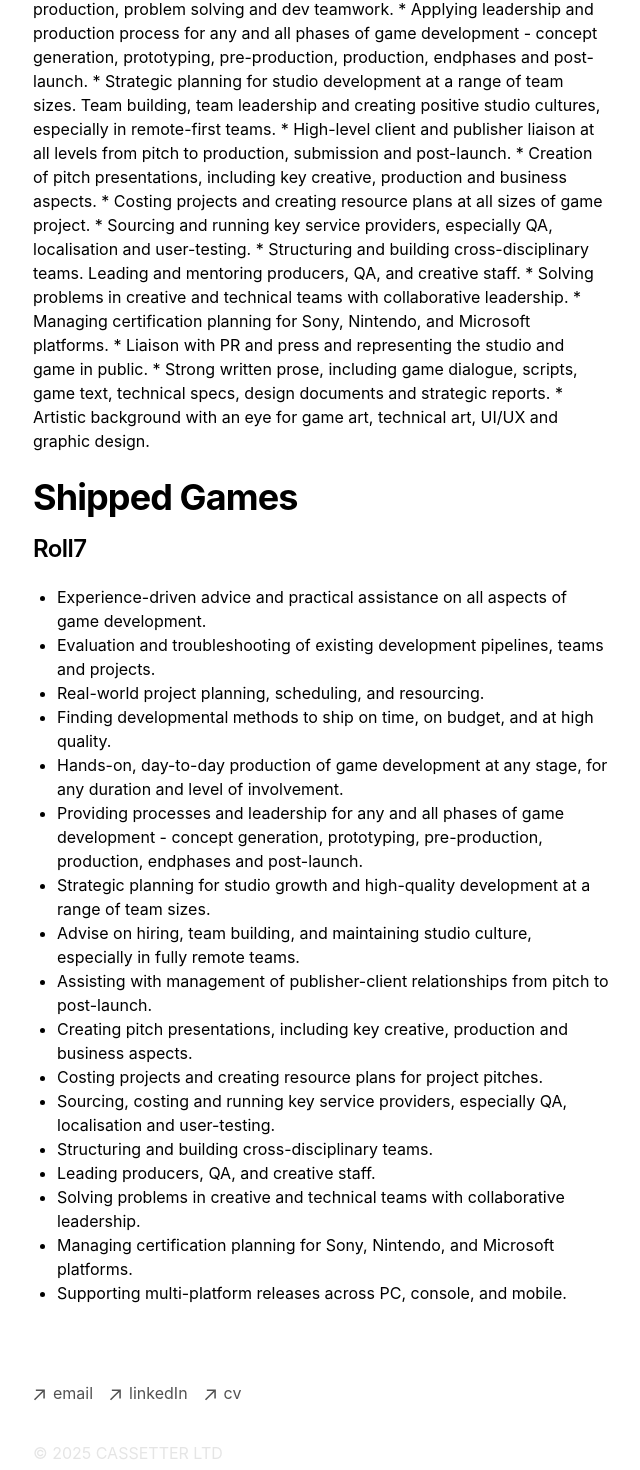
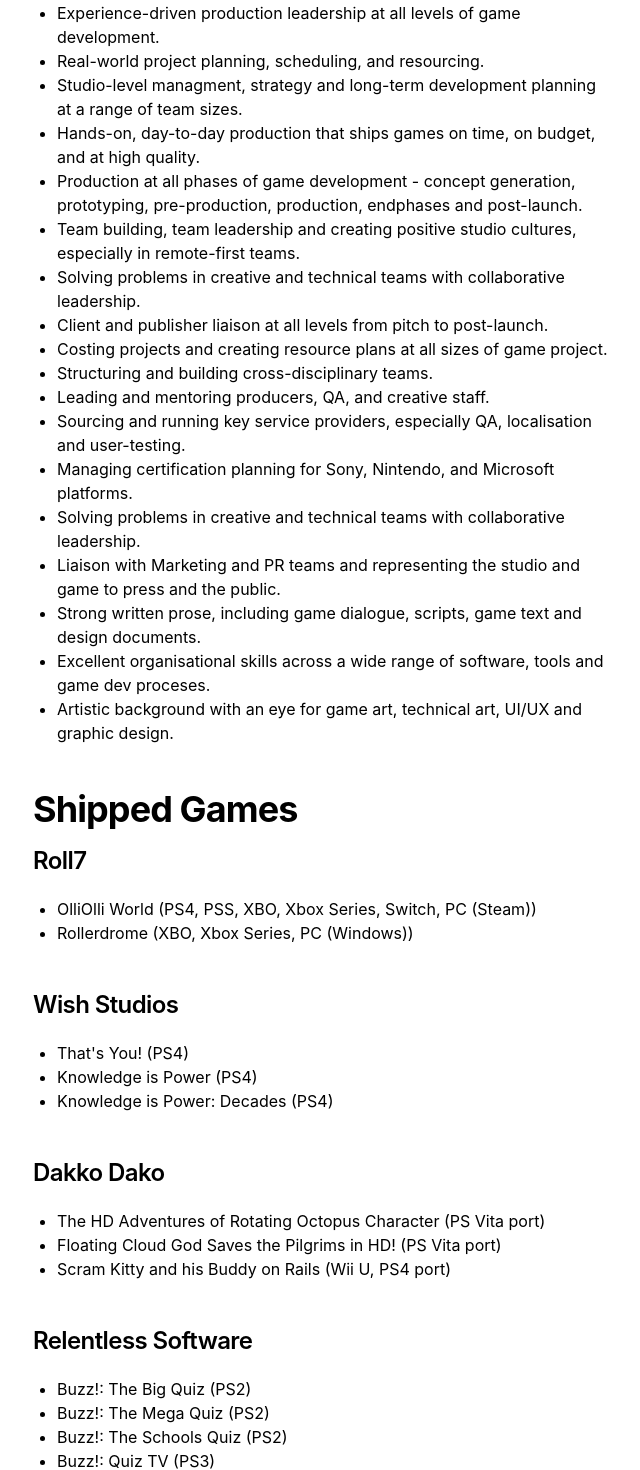
Before and after one commit to dancroucher/cassetter, a Next.js app: page /danCroucher in a window 1280 px wide. Shown: the part 2291-3761 px from the top of the page, without its empty margins (319-959 px from the left). Built offline with nearby package versions, Linux system fonts and the light colour scheme.

Commit message:
Update page.tsx

```diff
--- a/app/danCroucher/page.tsx
+++ b/app/danCroucher/page.tsx
@@ -31,7 +31,7 @@
       <i>Remote, November 2019 - November 2024</i> </p>
       <p className="prose">
       I led the development of the BAFTA-nominated <a href="https://www.youtube.com/watch?v=m0-MbIc96PI" target="_blank">OlliOlli World</a> and collaborated on the BAFTA-winning <a href="https://www.youtube.com/watch?v=xUAhqImHbsE" target="_blank">Rollerdrome</a>. Following the acquisition of the studio by Take-Two Interactive I then went on to head up all development at the studio. My responsibilities included scheduling and resourcing multiple teams and concurrent projects across the studio as well as high-level management of all aspects of production and QA, studio strategy and development quality.
-      </p><br />
+      </p><br /><br />
       <h3 className="mb-2 text-2xl font-semibold tracking-tight">Senior Producer & Development Director at <a href="https://www.gamesindustry.biz/wish-studios-closing-down" target="_blank">Wish Studios</a></h3>
       <p className="prose">
       <i>In-Office, July 2014 - March 2019</i></p>
@@ -43,55 +43,86 @@
       <i>Hybrid, June 2025 - Present</i></p>
       <p className="prose">
       At Media Molecule I've joined a large team of Producers taking a large creative project into full production. My role is hands-on, looking after a group of 20 multi-disciplinary artists, designers and writers. Mixing agile process with content pipeline tracking and workflow managment, this technical role leverages my skills in team management and facilitation, and leans on a creative approach to production within a dev team.
-      </p><br />
+      </p><br /><br />
       <h3 className="mb-2 text-2xl font-semibold tracking-tight">Senior Producer (Contract) at <a href="https://electricsquare.com/" target="_blank">Electric Square</a></h3>
       <p className="prose">
       <i>In-Office, April - October 2019</i></p>
       <p className="prose">
       I joined Electric Square to assist completion of the soft-launch of F2P title Forza Street for Microsoft, on iOS and Android. Working with five producers on a large development team. I collaborated closely with engineering and QA to take this Unreal Engine PC title to a position of performance and quality, as well as working closely with the client publisher and other release partners to ensure a successful launch.
-      </p><br />
+      </p><br /><br />
       <h3 className="mb-2 text-2xl font-semibold tracking-tight">Lead Producer at <a href="https://dakkodakko.com/presskit/" target="_blank">Dakko Dakko</a></h3>
       <p className="prose">
       <i>Hybrid, November 2012 - June 2014</i></p>
       <p className="prose">
       As part of an indie four-man team, my role was wide-ranging and ever-changing. From pitching and signing projects, to planning and scheduling, via mechanic and level design, game art creation, localisation, QA, certification and post-launch PR and marketing. Flexible and organic scheduling meant <a href="https://www.youtube.com/watch?v=jTIw2uAYFR8" target="_blank">our games</a> could breathe creatively, but shipped on time and budget.
-      </p><br />
+      </p><br /><br />
       <h3 className="mb-2 text-2xl font-semibold tracking-tight">Producer at <a href="https://en.wikipedia.org/wiki/Relentless_Software" target="_blank">Relentless Software</a></h3>
       <p className="prose">
       <i>In-Office, October 2005 - October 2012</i></p>
       <p className="prose">
       I started at Relentless as an assistant producer handling localisation and left having led a team of 30+ on a <a href="https://www.youtube.com/watch?v=sCeiH2sWu8w" target="_blank">truly unique Kinect title</a> on Xbox 360. On the way I worked with cross-discipline teams to deliver results via brainstorming. prototyping, pre-production, production and eventual submission on many large and small projects, including many games in the <a href="https://www.youtube.com/watch?v=jso9QEr5Uic" target="_blank">BAFTA-winning Buzz! Franchise</a>.
-      </p><br />
+      </p><br /><br />
       <h2 className="mb-4 text-4xl font-bold tracking-tight">Skills</h2>
       <p className="prose">
-Experience-driven production leadership at all levels of game development. * Real-world project planning, scheduling, and resourcing. * Studio-level managment, strategy and long-term development planning; including resourcing and infrastructure. * Using production methodologies to ship games on time, on budget, and at high quality. * Hands-on, day-to-day production, problem solving and dev teamwork. * Applying leadership and production process for any and all phases of game development - concept generation, prototyping, pre-production, production, endphases and post-launch. * Strategic planning for studio development at a range of team sizes.
-
-Team building, team leadership and creating positive studio cultures, especially in remote-first teams. * High-level client and publisher liaison at all levels from pitch to production, submission and post-launch. * Creation of pitch presentations, including key creative, production and business aspects. * Costing projects and creating resource plans at all sizes of game project. * Sourcing and running key service providers, especially QA, localisation and user-testing.  * Structuring and building cross-disciplinary teams.
-
-Leading and mentoring producers, QA, and creative staff. * Solving problems in creative and technical teams with collaborative leadership. * Managing certification planning for Sony, Nintendo, and Microsoft platforms. * Liaison with PR and press and representing the studio and game in public. * Strong written prose, including game dialogue, scripts, game text, technical specs, design documents and strategic reports. * Artistic background with an eye for game art, technical art, UI/UX and graphic design.
+      <ul>
+        <li>Experience-driven production leadership at all levels of game development.</li>
+        <li>Real-world project planning, scheduling, and resourcing.</li>
+        <li>Studio-level managment, strategy and long-term development planning at a range of team sizes.</li>
+        <li>Hands-on, day-to-day production that ships games on time, on budget, and at high quality.</li>
+        <li>Production at all phases of game development - concept generation, prototyping, pre-production, production, endphases and post-launch.</li>
+        <li>Team building, team leadership and creating positive studio cultures, especially in remote-first teams.</li>
+        <li>Solving problems in creative and technical teams with collaborative leadership.</li>
+        <li>Client and publisher liaison at all levels from pitch to post-launch.</li>
+        <li>Costing projects and creating resource plans at all sizes of game project.</li>
+        <li>Structuring and building cross-disciplinary teams.</li>
+        <li>Leading and mentoring producers, QA, and creative staff.</li>
+        <li>Sourcing and running key service providers, especially QA, localisation and user-testing.</li>
+        <li>Managing certification planning for Sony, Nintendo, and Microsoft platforms.</li>
+        <li>Solving problems in creative and technical teams with collaborative leadership.</li>
+        <li>Liaison with Marketing and PR teams and representing the studio and game to press and the public.</li>
+        <li>Strong written prose, including game dialogue, scripts, game text and design documents.</li>
+        <li>Excellent organisational skills across a wide range of software, tools and game dev proceses.</li>
+        <li>Artistic background with an eye for game art, technical art, UI/UX and graphic design.</li>
+      </ul>
       </p><br />
       <h2 className="mb-4 text-4xl font-bold tracking-tight">Shipped Games</h2>
       <h3 className="mb-2 text-2xl font-semibold tracking-tight">Roll7</h3>
       <p className="prose">
         <ul>
-          <li>Experience-driven advice and practical assistance on all aspects of game development.</li>
-          <li>Evaluation and troubleshooting of existing development pipelines, teams and projects.</li>
-          <li>Real-world project planning, scheduling, and resourcing.</li>
-          <li>Finding developmental methods to ship on time, on budget, and at high quality.</li>
-          <li>Hands-on, day-to-day production of game development at any stage, for any duration and level of involvement.</li>
-          <li>Providing processes and leadership for any and all phases of game development - concept generation, prototyping, pre-production, production, endphases and post-launch.</li>
-          <li>Strategic planning for studio growth and high-quality development at a range of team sizes.</li>
-          <li>Advise on hiring, team building, and maintaining studio culture, especially in fully remote teams.</li>
-          <li>Assisting with management of publisher-client relationships from pitch to post-launch.</li>
-          <li>Creating pitch presentations, including key creative, production and business aspects.</li>
-          <li>Costing projects and creating resource plans for project pitches.</li>
-          <li>Sourcing, costing and running key service providers, especially QA, localisation and user-testing.</li>
-          <li>Structuring and building cross-disciplinary teams.</li>
-          <li>Leading producers, QA, and creative staff.</li>
-          <li>Solving problems in creative and technical teams with collaborative leadership.</li>
-          <li>Managing certification planning for Sony, Nintendo, and Microsoft platforms.</li>
-          <li>Supporting multi-platform releases across PC, console, and mobile.</li>
+          <li>OlliOlli World (PS4, PSS, XBO, Xbox Series, Switch, PC (Steam))</li>
+          <li>Rollerdrome (XBO, Xbox Series, PC (Windows))</li>
         </ul>
+      </p><br />
+      <h3 className="mb-2 text-2xl font-semibold tracking-tight">Wish Studios</h3>
+      <p className="prose">
+        <ul>
+          <li>That's You! (PS4)</li>
+          <li>Knowledge is Power (PS4)</li>
+          <li>Knowledge is Power: Decades (PS4)</li>
+        </ul>
+      </p><br />
+      <h3 className="mb-2 text-2xl font-semibold tracking-tight">Dakko Dako</h3>
+      <p className="prose">
+        <ul>
+          <li>The HD Adventures of Rotating Octopus Character (PS Vita port)</li>
+          <li>Floating Cloud God Saves the Pilgrims in HD! (PS Vita port)</li>
+          <li>Scram Kitty and his Buddy on Rails (Wii U, PS4 port)</li>
+        </ul>
+      </p><br />
+      <h3 className="mb-2 text-2xl font-semibold tracking-tight">Relentless Software</h3>
+      <p className="prose">
+        <ul>
+          <li>Buzz!: The Big Quiz (PS2)</li>
+          <li>Buzz!: The Mega Quiz (PS2)</li>
+          <li>Buzz!: The Schools Quiz (PS2)</li>
+          <li>Buzz!: Quiz TV (PS3)</li>
+          <li>Buzz!: Quiz World (PS3)</li>
+          <li>Kinect Nat Geo TV (Xbox 360)</li>
+        </ul>
+      </p><br />
+      <h2 className="mb-4 text-4xl font-bold tracking-tight">Software & Process</h2>
+      <p className="prose">
+      Google Workspace | Excel, Word, PowerPoint & Teams | Slack, Notion & Miro | Jira, Confluence, Hansoft, Asana & Trello  | Photoshop, Illustrator, Premiere & After Effects | Unity and C#, Unreal and Blueprints | Build processes, Mobile App creation and provisioning, Online infrastructure and deployment | Compatibility tests, Beta trials & User Testing  | Localisation and Content databases
       </p><br />
     </section>
   )
```
